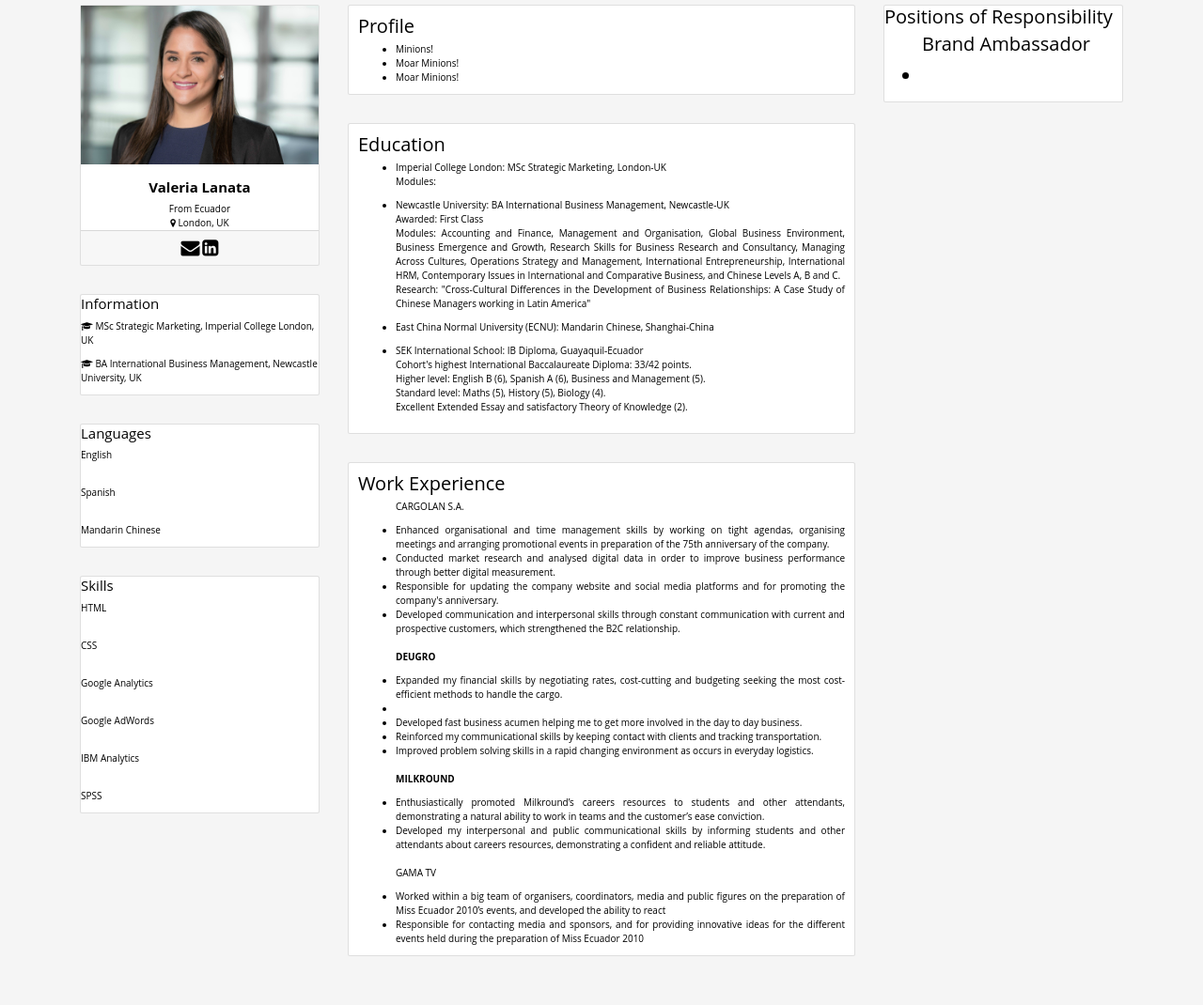
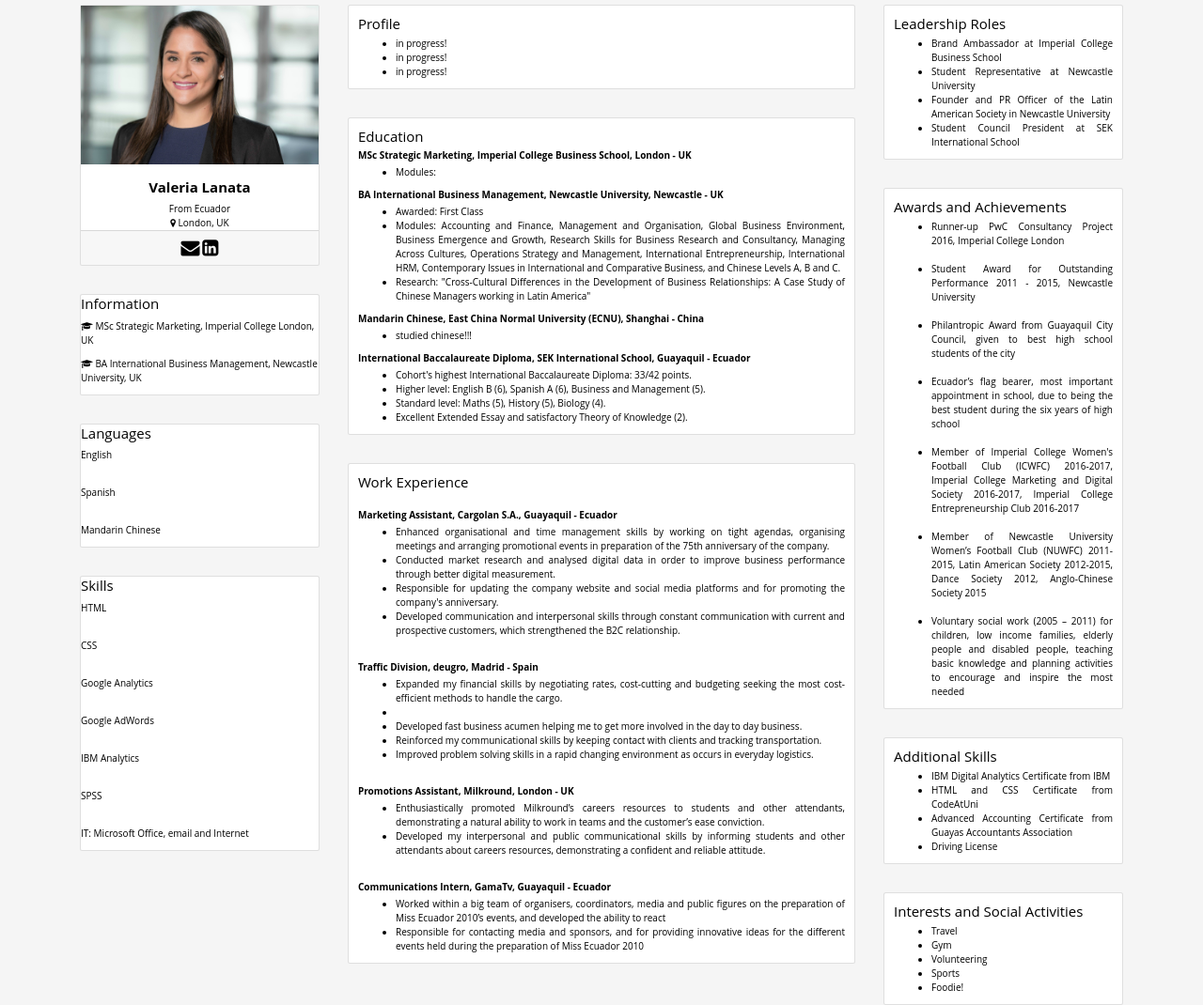
Before and after one commit to valerialanata/valerialanata.github.io, a plain HTML site: page profile.html in a window 1280 px wide. Shown: the part 80-1150 px from the top of the page at 94% size. Before the commit the page ends 1098 px from the top, so only its background shows below. Drawn offline with nearby package versions, Linux system fonts and the light colour scheme.

Commit message:
Add files via upload

```diff
--- a/profile.html
+++ b/profile.html
@@ -67,7 +67,7 @@
                 		<div class="progress-bar bg-info" role="progressbar" style="width: 100%" aria-valuenow="25" aria-valuemin="0" aria-valuemax="100"></div>
                			 <br>
                 		<p>Mandarin Chinese</p>
-                		<div class="progress-bar bg-warning" role="progressbar" style="width: 60%" aria-valuenow="25" aria-valuemin="0" aria-valuemax="100"></div>
+                		<div class="progress-bar bg-warning" role="progressbar" style="width: 50%" aria-valuenow="25" aria-valuemin="0" aria-valuemax="100"></div>
 
 					</div>
 				</div>
@@ -82,16 +82,19 @@
                 		<div class="progress-bar bg-info" role="progressbar" style="width: 100%" aria-valuenow="25" aria-valuemin="0" aria-valuemax="100"></div>
                 	<br>
                 		<p>Google Analytics</p>
-                		<div class="progress-bar bg-warning" role="progressbar" style="width: 60%" aria-valuenow="25" aria-valuemin="0" aria-valuemax="100"></div>
+                		<div class="progress-bar bg-warning" role="progressbar" style="width: 75%" aria-valuenow="25" aria-valuemin="0" aria-valuemax="100"></div>
                 	<br>
                 		<p>Google AdWords</p>
-                		<div class="progress-bar bg-warning" role="progressbar" style="width: 60%" aria-valuenow="25" aria-valuemin="0" aria-valuemax="100"></div>
+                		<div class="progress-bar bg-warning" role="progressbar" style="width: 50%" aria-valuenow="25" aria-valuemin="0" aria-valuemax="100"></div>
                 	<br>
                 		<p>IBM Analytics</p>
-                		<div class="progress-bar bg-warning" role="progressbar" style="width: 60%" aria-valuenow="25" aria-valuemin="0" aria-valuemax="100"></div>
+                		<div class="progress-bar bg-warning" role="progressbar" style="width: 50%" aria-valuenow="25" aria-valuemin="0" aria-valuemax="100"></div>
                   <br>
                     <p>SPSS</p>
-                    <div class="progress-bar bg-warning" role="progressbar" style="width: 60%" aria-valuenow="65" aria-valuemin="0" aria-valuemax="100"></div>
+                    <div class="progress-bar bg-warning" role="progressbar" style="width: 50%" aria-valuenow="65" aria-valuemin="0" aria-valuemax="100"></div>
+                  <br>
+                    <p>IT: Microsoft Office, email and Internet</p>
+                    <div class="progress-bar bg-danger" role="progressbar" style="width: 100%" aria-valuenow="100" aria-valuemin="0" aria-valuemax="100"></div>
 					</div>
 				</div>
 			</div>
@@ -99,70 +102,128 @@
      			<div class="card block-txt">
      				<div class="block1">
         			</div>
-        			<h2> Profile </h2>
+        			<h4> Profile </h4>
         				<ul>
-      						<li>Minions!</li>
-     						 <li>Moar Minions!</li>
-     						 <li>Moar Minions!</li>
+      						<li>in progress!</li>
+     						 <li>in progress!</li>
+     						 <li>in progress!</li>
     					</ul>
 
 				</div>
 				<div class="card block-txt">
-        			<h2> Education </h2>
+        			<h4> Education </h4>
+              <h6><strong>MSc Strategic Marketing, Imperial College Business School, London - UK</strong></h6>
         				<ul>
-      						<li>Imperial College London: MSc Strategic Marketing, London-UK</li>
-      						<p>Modules:
-      						</p>
-     						<li>Newcastle University: BA International Business Management, Newcastle-UK</li>
-							<p class="awfi">Awarded: First Class</p>
-							<p class="mod">Modules: Accounting and Finance, Management and Organisation, Global Business Environment, Business Emergence and Growth, Research Skills for Business Research and Consultancy, Managing Across Cultures, Operations Strategy and Management, International Entrepreneurship, International HRM, Contemporary Issues in International and Comparative Business, and Chinese Levels A, B and C.</p>
-							<p> Research: "Cross-Cultural Differences in the Development of Business Relationships: A Case Study of Chinese Managers working in Latin America"</p>
-     						<li>East China Normal University (ECNU): Mandarin Chinese, Shanghai-China</li>
-     						<p> </p>
-     						<li>SEK International School: IB Diploma, Guayaquil-Ecuador</li>
-     						<p class="coh">Cohort's highest International Baccalaureate Diploma: 33/42 points.</p>
-     						<p class="levels">Higher level: English B (6), Spanish A (6), Business and Management (5). </p>
-     						<p class="levels2">Standard level: Maths (5), History (5), Biology (4). </p>
-     						<p>Excellent Extended Essay and satisfactory Theory of Knowledge (2).</p>
+      						<li>Modules:
+      						</li>
+                </ul>
+              <h6><strong>BA International Business Management, Newcastle University, Newcastle - UK</strong></h6>
+     						<ul>
+                  <li>Awarded: First Class</li>
+							    <li class="mod">Modules: Accounting and Finance, Management and Organisation, Global Business Environment, Business Emergence and Growth, Research Skills for Business Research and Consultancy, Managing Across Cultures, Operations Strategy and Management, International Entrepreneurship, International HRM, Contemporary Issues in International and Comparative Business, and Chinese Levels A, B and C.</li>
+							    <li> Research: "Cross-Cultural Differences in the Development of Business Relationships: A Case Study of Chinese Managers working in Latin America"</li>
+     						</ul>
+                  <h6><strong>Mandarin Chinese, East China Normal University (ECNU), Shanghai - China</strong></h6>
+                  <ul>
+                    <li> studied chinese!!! </li>
+                  </ul>
+                  <h6><strong>International Baccalaureate Diploma, SEK International School, Guayaquil - Ecuador</strong></h6>
+                  <ul>
+                <li class="coh">Cohort's highest International Baccalaureate Diploma: 33/42 points.</li>
+     						<li class="levels">Higher level: English B (6), Spanish A (6), Business and Management (5). </li>
+     						<li class="levels2">Standard level: Maths (5), History (5), Biology (4). </li>
+     						<li>Excellent Extended Essay and satisfactory Theory of Knowledge (2).</li>
               </ul>
 				    </div>
 				<div class="card block-txt">
      				<div class="block1">
         			</div>
-        			<h2>Work Experience </h2>
+        			<h4>Work Experience </h4>
+              <br>
+      						<h6><strong>Marketing Assistant, Cargolan S.A., Guayaquil - Ecuador</strong></h6>
                   <ul>
-      						<p>CARGOLAN S.A.</p>
       						<li>Enhanced organisational and time management skills by working on tight agendas, organising meetings and arranging promotional events in preparation of the 75th anniversary of the company.
 							<li>Conducted market research and analysed digital data in order to improve business performance through better digital measurement.</li>
 							<li>Responsible for updating the company website and social media platforms and for promoting the company's anniversary.</li>
 							<li>Developed communication and interpersonal skills through constant communication with current and prospective customers, which strengthened the B2C relationship.</li>
+      						</ul>
                   <br>
-                  <p><strong>DEUGRO</strong>
-      						</p>
+                  <h6><strong>Traffic Division, deugro, Madrid - Spain</strong></h6>
+                  <ul>
      						<li>Expanded my financial skills by negotiating rates, cost-cutting and budgeting seeking the most cost-efficient methods to handle the cargo.<li>
 							<li>Developed fast business acumen helping me to get more involved in the day to day business.</li>
 							<li>Reinforced my communicational skills by keeping contact with clients and tracking transportation.</li>
      						<li>Improved problem solving skills in a rapid changing environment as occurs in everyday logistics.</li>
+              </ul>
      						<br>
-                <p><strong>MILKROUND</strong></p>
+                <h6><strong>Promotions Assistant, Milkround, London - UK</strong></h6>
+                <ul>
      						<li> Enthusiastically promoted Milkround’s careers resources to students and other attendants, demonstrating a natural ability to work in teams and the customer’s ease conviction.</li>
      						<li>Developed my interpersonal and public communicational skills by informing students and other attendants about careers resources, demonstrating a confident and reliable attitude.</li>
+              </ul>
      						<br>
-     						<p>GAMA TV</p>
+     						<h6><strong>Communications Intern, GamaTv, Guayaquil - Ecuador</strong></h6>
+              <ul>
      						<li>Worked within a big team of organisers, coordinators, media and public figures on the preparation of Miss Ecuador 2010’s events, and developed the ability to react</li>
      						<li>Responsible for contacting media and sponsors, and for providing innovative ideas for the different events held during the preparation of Miss Ecuador 2010</li>
-
     					</ul>
 				</div>
 			</div>
 			<div class="col-md-3 justif">
-     			<div class="card">
-     				<div class="card-block">
+     			<div class="card block-txt">
+     				<div class="block1">
         			</div>
-        			<h2>Positions of Responsibility<h2>
+        			<h4>Leadership Roles</h4>
                 <ul>
-        					<p>Brand Ambassador </p>
-        					<li>
+        					<li>Brand Ambassador at Imperial College Business School</li>
+                  <li>Student Representative at Newcastle University</li>
+                  <li>Founder and PR Officer of the Latin American Society in Newcastle University</li>
+                  <li>Student Council President at SEK International School</li>
+        				</ul>
+
+			     </div>
+           <div class="card block-txt">
+            <div class="block1">
+              </div>
+              <h4>Awards and Achievements</h4>
+                <ul>
+                  <li>Runner-up PwC Consultancy Project 2016, Imperial College London</li>
+                  <br>
+                  <li>Student Award for Outstanding Performance 2011 - 2015, Newcastle University</li>
+                  <br>
+                  <li>Philantropic Award from Guayaquil City Council, given to best high school students of the city</li>
+                  <br>
+                  <li>Ecuador’s flag bearer, most important appointment in school, due to being the best student during the six years of high school</li>
+                  <br>
+                  <li>Member of Imperial College Women's Football Club (ICWFC) 2016-2017, Imperial College Marketing and Digital Society 2016-2017, Imperial College Entrepreneurship Club 2016-2017</li>
+                  <br>
+                  <li>Member of Newcastle University Women’s Football Club (NUWFC) 2011-2015, Latin American Society 2012-2015, Dance Society 2012, Anglo-Chinese Society 2015</li>
+                  <br>
+                  <li>Voluntary social work (2005 – 2011) for children, low income families, elderly people and disabled people, teaching basic knowledge and planning activities to encourage and inspire the most needed</li>
+                </ul>
+           </div>
+           <div class="card block-txt">
+            <div class="block1">
+              </div>
+              <h4>Additional Skills</h4>
+                <ul>
+                  <li>IBM Digital Analytics Certificate from IBM</li>
+                  <li>HTML and CSS Certificate from CodeAtUni</li>
+                  <li>Advanced Accounting Certificate from Guayas Accountants Association</li>
+                  <li>Driving License</li>
+                </ul>
+
+           </div>
+           <div class="card block-txt">
+            <div class="block1">
+              </div>
+              <h4>Interests and Social Activities</h4>
+                <ul>
+                  <li>Travel</li>
+                  <li>Gym</li>
+                  <li>Volunteering</li>
+                  <li>Sports</li>
+                  <li>Foodie!</li>
                 </ul>
 
            </div>
--- /dev/null
+++ b/styles.css
@@ -0,0 +1,51 @@
+.profile-picture {
+	max-width:100%;
+}
+
+body {
+	background-color: #F5F5F5;
+}
+.card {
+	margin-top: 30px;
+}
+
+.awfi {
+	margin-bottom: 0px;
+}
+
+.mod {
+	margin-bottom: 0px;
+}
+.coh {
+	margin-bottom: 0px;
+}
+.levels {
+	margin-bottom: 0px;
+}
+.levels2 {
+	margin-bottom: 0px;
+}
+
+body {
+  color: black;
+  font-family: "Open Sans", Arial, sans-serif;
+  }
+
+ .block-txt {
+	padding-left: 10px;
+	padding-right: 10px;
+	padding-top: 10px;
+	padding-bottom: 10px:;
+}
+
+  .fa {
+  	color: black;
+  }
+
+.justif {
+	text-align: justify;
+}
+
+.toleft {
+	text-align: left;
+}
```
Also changed, not shown: index.css (added, +7 -0 lines), index.html (+3 -3 lines), photoshootuni.jpg (added). Lines whose indentation alone changed are shown as unchanged.
